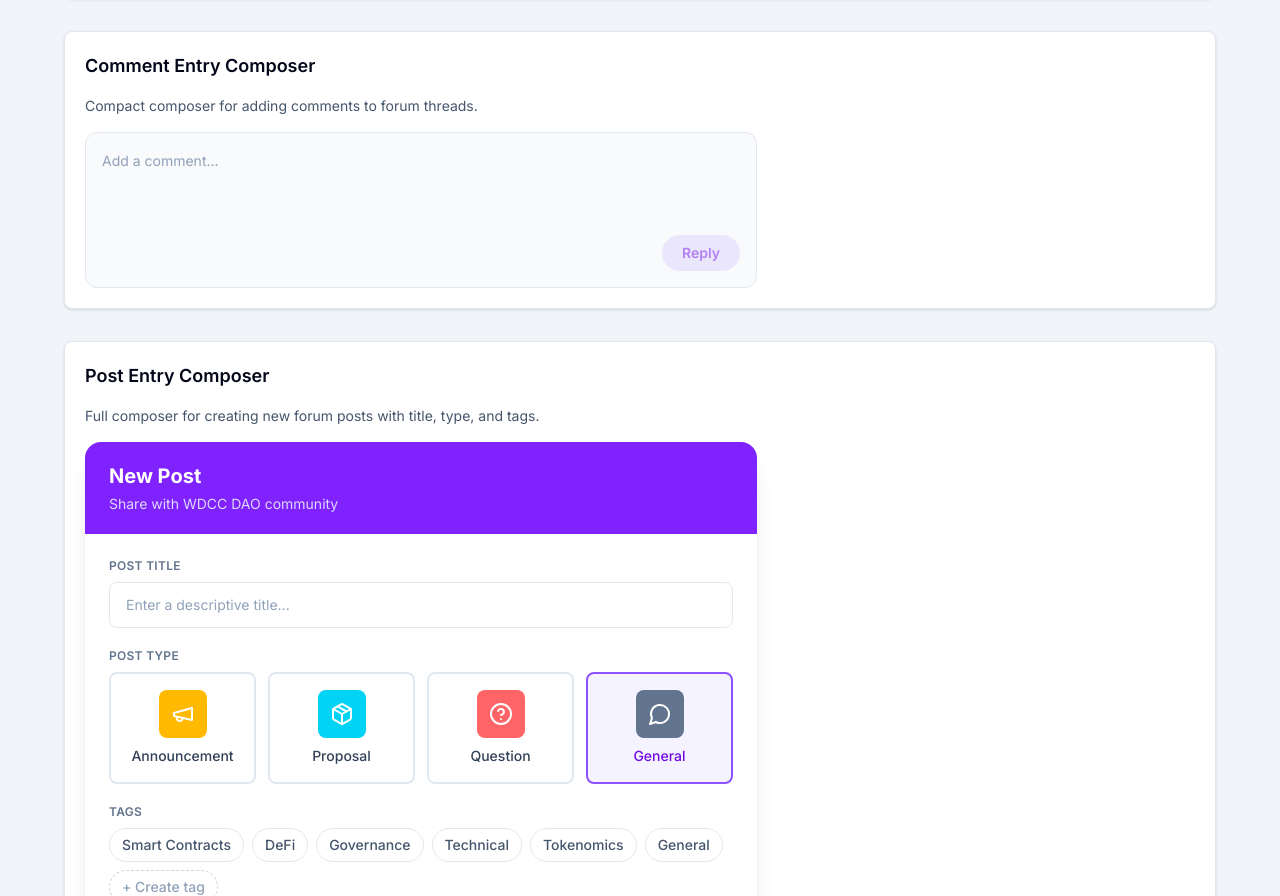
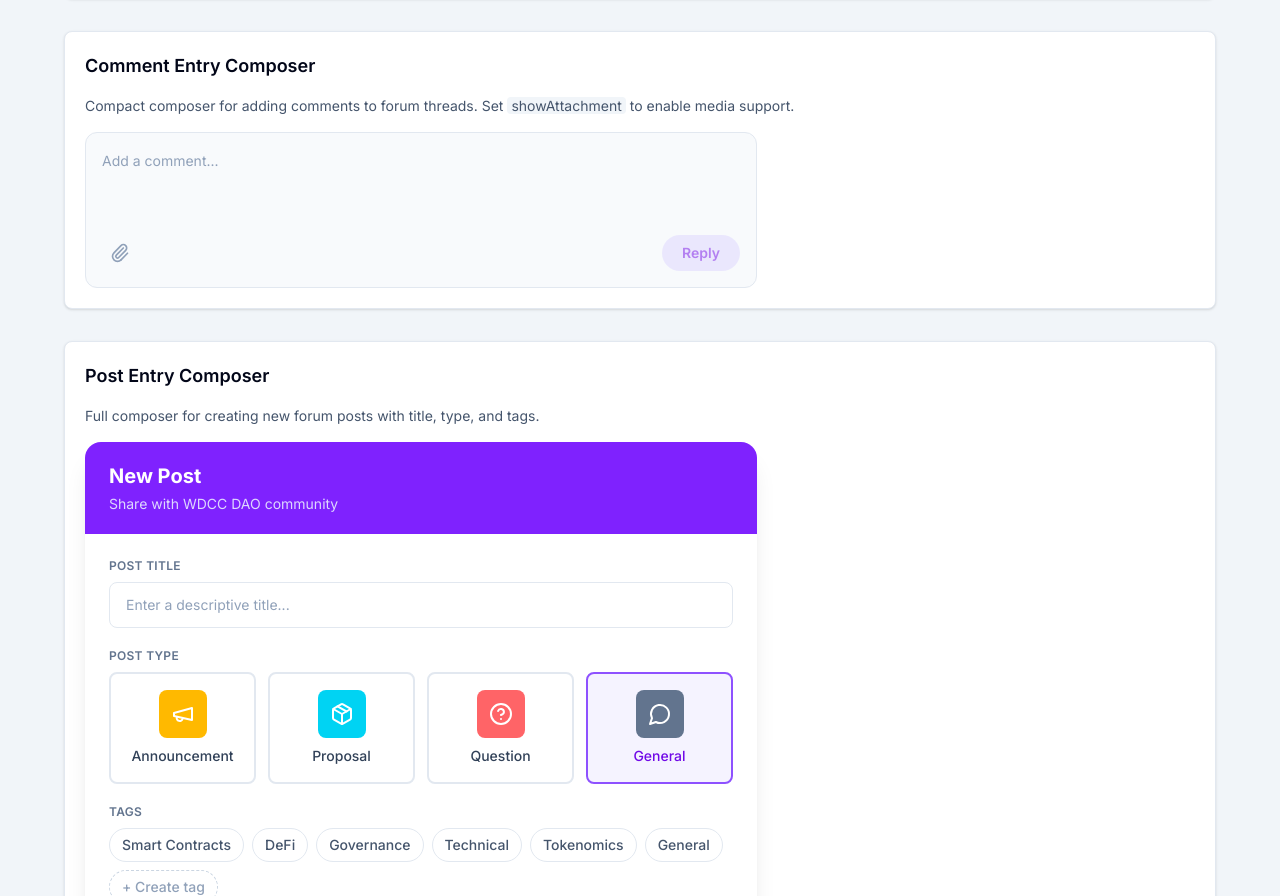
Before and after one commit to UoaWDCC/oce, a Next.js app: page /dev/chat-forum in a window 1280 px wide. Shown: the part 1451-2347 px from the top of the page. Built offline with nearby package versions, Linux system fonts and the light colour scheme; a web font is replaced by a local one.

Commit message:
feat: add optional showAttachment prop to CommentEntryComposer

```diff
--- a/src/app/dev/chat-forum/ChatForumPreviewClient.tsx
+++ b/src/app/dev/chat-forum/ChatForumPreviewClient.tsx
@@ -253,10 +253,13 @@ export default function ChatForumPreviewClient() {
         <section className="grid gap-4 rounded-lg border border-slate-200 bg-white p-5 shadow-sm">
           <h2 className="text-lg font-semibold">Comment Entry Composer</h2>
           <p className="text-sm text-slate-600">
-            Compact composer for adding comments to forum threads.
+            Compact composer for adding comments to forum threads. Set{" "}
+            <code className="rounded bg-slate-100 px-1">showAttachment</code> to
+            enable media support.
           </p>
           <div className="max-w-2xl">
             <CommentEntryComposer
+              showAttachment
               onSubmit={async (payload) => {
                 console.log("Comment submitted:", payload);
                 await new Promise((resolve) => setTimeout(resolve, 1000));
--- a/src/components/dao-forum/CommentEntryComposer.tsx
+++ b/src/components/dao-forum/CommentEntryComposer.tsx
@@ -5,6 +5,7 @@ import ForumEntryComposer from "./ForumEntryComposer";
 
 export type CommentSubmitPayload = {
   body: string;
+  imageUrl?: string;
   parentCommentId?: string;
 };
 
@@ -12,6 +13,7 @@ export type CommentEntryComposerProps = {
   parentCommentId?: string;
   onSubmit: (payload: CommentSubmitPayload) => Promise<void>;
   disabled?: boolean;
+  showAttachment?: boolean;
   className?: string;
 };
 
@@ -19,11 +21,13 @@ export default function CommentEntryComposer({
   parentCommentId,
   onSubmit,
   disabled = false,
+  showAttachment = false,
   className = "",
 }: CommentEntryComposerProps) {
-  const handleSubmit = async (data: { body: string }) => {
+  const handleSubmit = async (data: { body: string; imageUrl?: string }) => {
     await onSubmit({
       body: data.body,
+      imageUrl: data.imageUrl,
       parentCommentId,
     });
   };
@@ -35,7 +39,7 @@ export default function CommentEntryComposer({
       onSubmit={handleSubmit}
       disabled={disabled}
       className={className}
-      showAttachButton={false}
+      showAttachButton={showAttachment}
     />
   );
 }
--- a/src/components/dao-forum/ForumEntryComposer.tsx
+++ b/src/components/dao-forum/ForumEntryComposer.tsx
@@ -162,7 +162,24 @@ export default function ForumEntryComposer({
       )}
 
       {!isFullVariant && (
-        <div className="flex items-center justify-end">
+        <div className="flex items-center justify-between">
+          {showAttachButton ? (
+            <button
+              type="button"
+              onClick={handleImageAttach}
+              disabled={isDisabled}
+              className={classNames(
+                "rounded-full p-2 text-slate-400 transition-colors hover:bg-slate-100 hover:text-slate-600 focus-visible:outline-none focus-visible:ring-2 focus-visible:ring-indigo-500 focus-visible:ring-offset-2",
+                isDisabled && "cursor-not-allowed opacity-50",
+              )}
+              aria-label="Attach image"
+            >
+              <Paperclip className="h-5 w-5" />
+            </button>
+          ) : (
+            <div />
+          )}
+
           <button
             type="button"
             onClick={handleSubmit}
```
